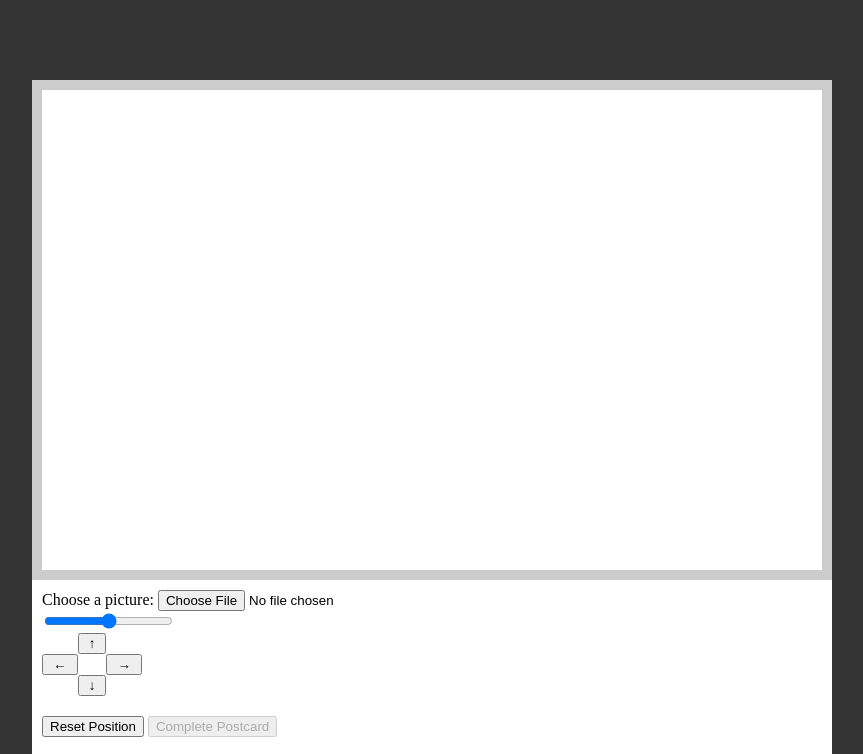
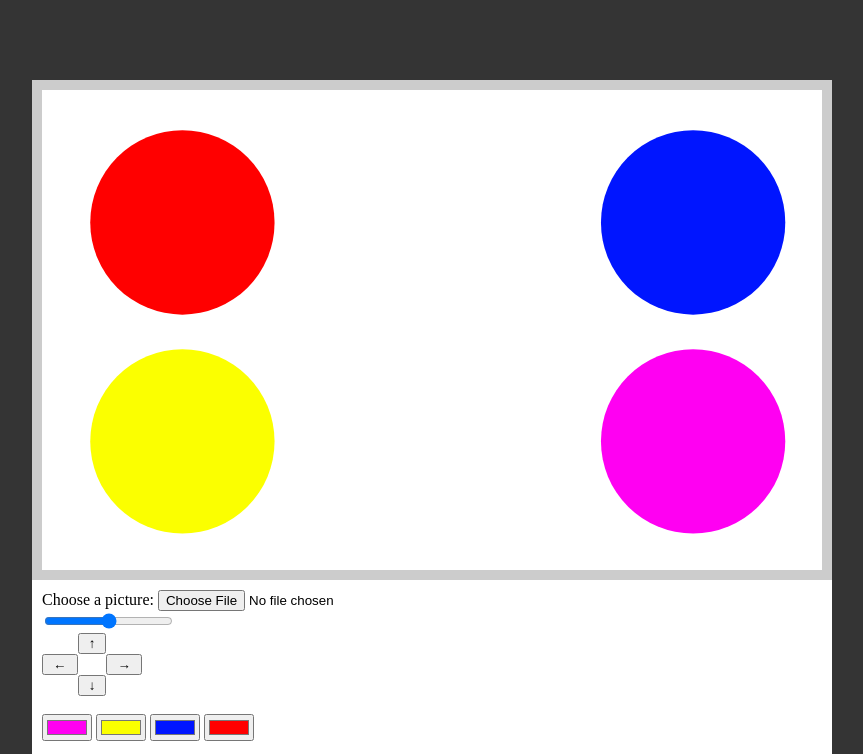
Before and after one commit to tarobytez/virtual-ballpit, a plain HTML site: page index.html in a window 1280 px wide. Shown: the top 754 px of the page, without its empty margins (208-1071 px from the left). Drawn offline with nearby package versions, Linux system fonts and the light colour scheme.

Commit message:
Add test svg

```diff
--- a/index.html
+++ b/index.html
@@ -33,8 +33,16 @@
         </div> -->
 
         <div id="display">
-            <div id="canvas">
-                <img id="user-pic">
+            <div id="canvas" style="position:relative;">
+                <svg width="100%" height="100%" viewBox="0 0 800 500" fill="none" xmlns="http://www.w3.org/2000/svg"
+                    style="position:absolute;">
+                    <circle cx="672" cy="366" r="96" class="color-1" fill="#FF00F2" />
+                    <circle cx="140" cy="366" r="96" class="color-2" fill="#FBFF00"/>
+                    <circle cx="672" cy="138" r="96" class="color-3" fill="#0015FF"/>
+                    <circle cx="140" cy="138" r="96" class="color-4" fill="#FF0000"/>
+                </svg>
+                <img id="user-pic" style="position:absolute;">
+
             </div>
         </div>
 
@@ -54,6 +62,17 @@
                 <button id="right" onclick="right()">→</button>
                 <button id="down" onclick="down()">↓</button>
             </div>
+
+            <br>
+
+            <div class="colorButtons">
+                <input type="color" id="color-1" name="color-1" value="#FF00F2"/>
+                <input type="color" id="color-2" name="color-2" value="#FBFF00"/>
+                <input type="color" id="color-3" name="color-3" value="#0015FF"/>
+                <input type="color" id="color-4" name="color-4" value="#FF0000"/>
+            </div>
+
+            <br>
 
             <button id="reset" style="margin-top:20px;" onclick="reset()">Reset Position</button>
 
@@ -81,13 +100,13 @@
         <div id="modal">
             <div class="modalContent">
 
-            <img id="downloadImg" src="" alt="">
+                <img id="downloadImg" src="" alt="">
 
 
-            <div class="modalButtons">
-                <button onclick="closeModal()">Go Back</button>
-                <a href="" id="downloadLink" download>Download</a>
-            </div>
+                <div class="modalButtons">
+                    <button onclick="closeModal()">Go Back</button>
+                    <a href="" id="downloadLink" download>Download</a>
+                </div>
 
             </div>
 
```
Also changed, not shown: images/pit-background.svg (added).
